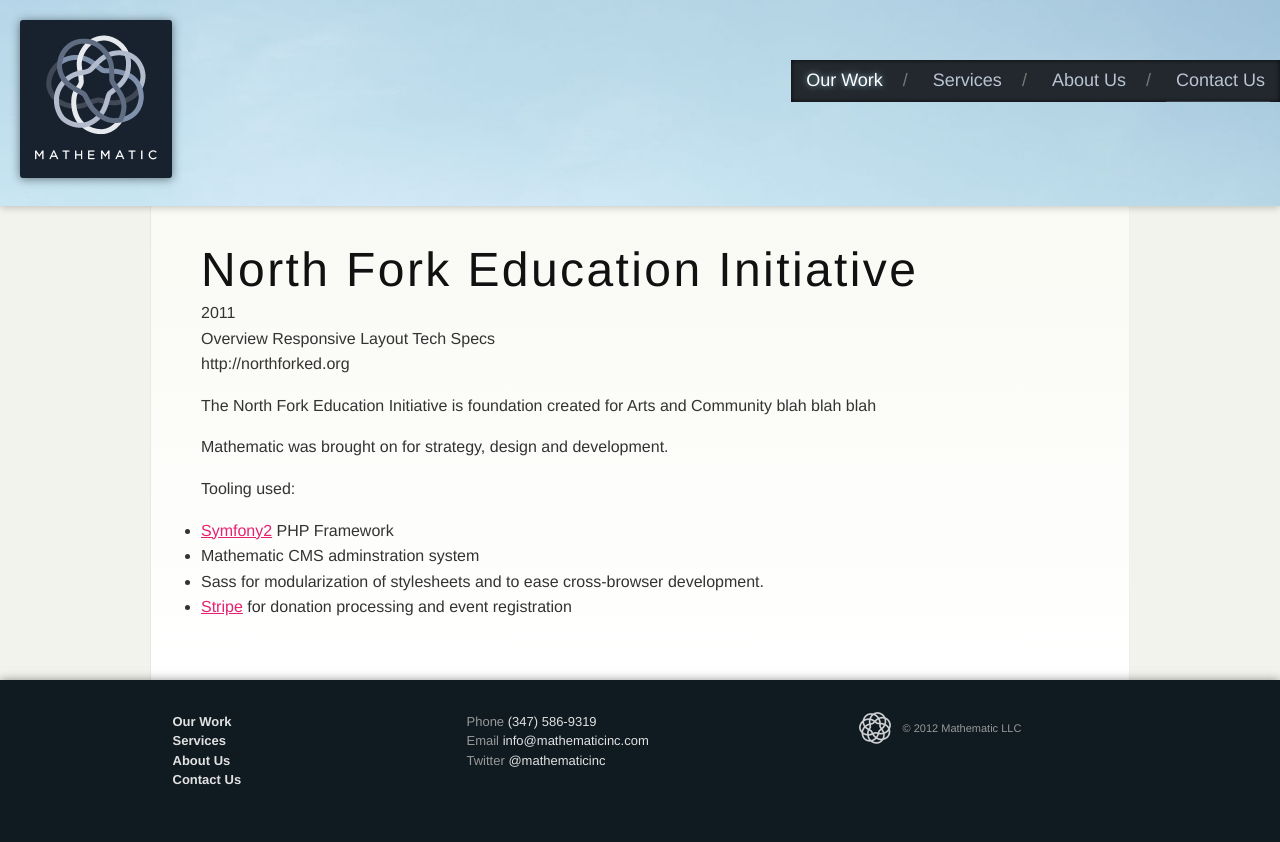
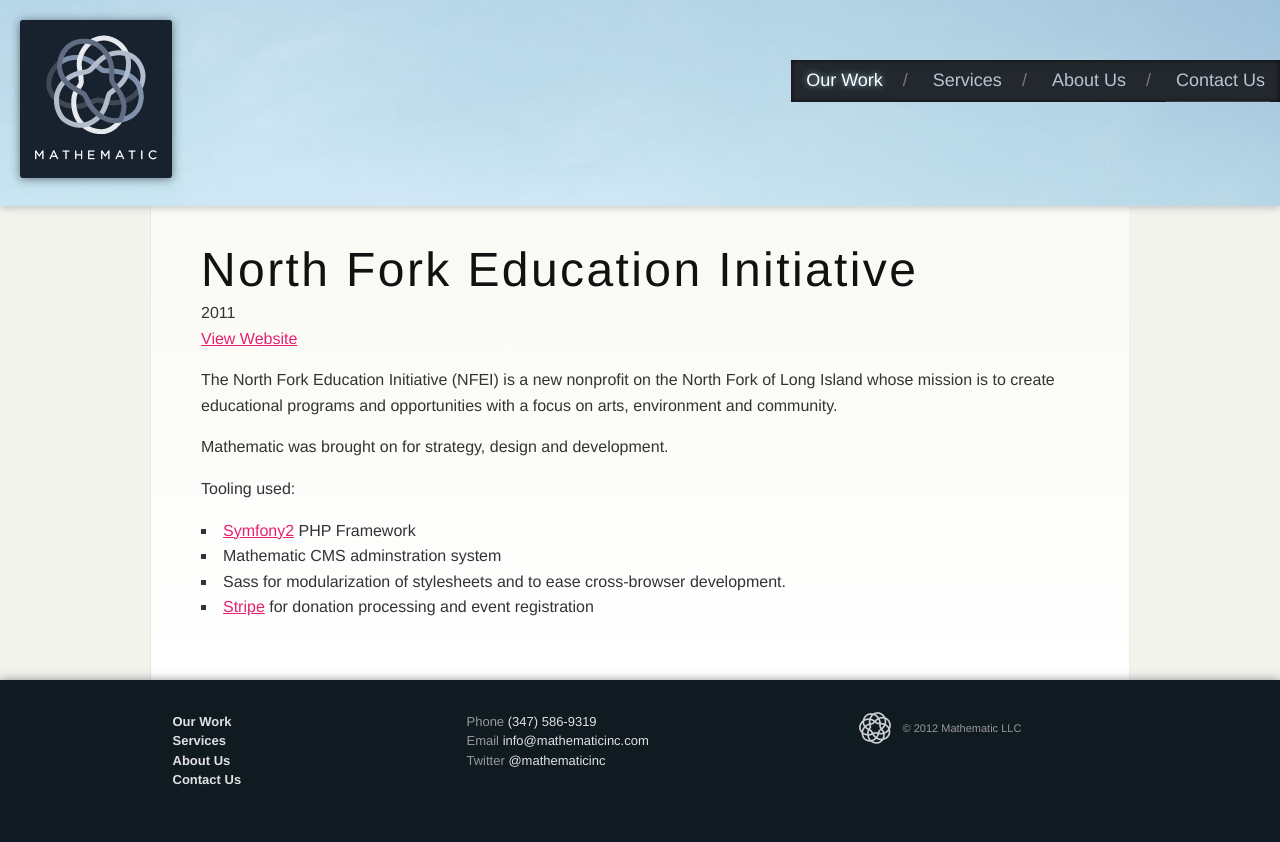
Before and after one commit to rquigley/mathematic_site, a Flask app: page /work/nfei-website/ in a window 1280 px wide. Run offline with Flask 2, Linux system fonts and the light colour scheme.

Commit message:
work fixes

```diff
--- a/website/static/gen/css/site.css
+++ b/website/static/gen/css/site.css
@@ -736,6 +736,9 @@
   margin: 20px 0;
   border: 1px #ddd solid; }
 
+.work-ind ul {
+  list-style: square inside; }
+
 @media screen and (min-width: 480px) {
   html, body {
     background: #f2f3ed; }
@@ -892,8 +895,6 @@
       display: block; }
       .home-head .ss__slide1 .info img {
         /*width: 80%;*/ }
-    .home-head .ss__slide2 {
-      display: block; }
     .home-head .ss__slide2 .info {
       background: rgba(0, 0, 0, 0.4);
       padding: 10px 20px;
--- a/website/templates/work/base.html
+++ b/website/templates/work/base.html
@@ -12,17 +12,19 @@
 {% block content %}
 
 <div class="wrapper main-content page-body grad_cont">
-    <h1>{% block project_title %}Our Work{% endblock %}</h1>
-    <div class="year">{% block project_year %}1900{% endblock %}</div>
+    <h1>{{ project_title }}</h1>
+    <div class="year">{{ project_year }}</div>
 
 
-    <div class="group">
+    {#<div class="group">
         Overview
         Responsive Layout
         Tech Specs
-    </div>
+    </div>#}
     <div class="work-ind">
-        {% block project_url %}http://northforked.org{% endblock %}
+        {% if project_url %}
+            <a href="{{ project_url }}" target="_blank">View Website</a>
+        {% endif %}
 
         {% block project_content %}
 
--- a/website/templates/work/nfei.html
+++ b/website/templates/work/nfei.html
@@ -1,12 +1,12 @@
 {% extends 'work/base.html' %}
 
-{% block project_page_title %}North Fork Education Initiative{% endblock %}
-{% block project_title %}North Fork Education Initiative{% endblock %}
-{% block project_url %}http://northforked.org{% endblock %}
-{% block project_year %}2011{% endblock %}
+{% set project_page_title = "North Fork Education Initiative" %}
+{% set project_title = "North Fork Education Initiative" %}
+{% set project_url = "http://northforked.org" %}
+{% set project_year ="2011" %}
 
 {% block project_content %}
-<p>The North Fork Education Initiative is foundation created for Arts and Community blah blah blah</p>
+<p>The North Fork Education Initiative (NFEI) is a new nonprofit on the North Fork of Long Island whose mission is to create educational programs and opportunities with a focus on arts, environment and community.</p>
 
 <p>Mathematic was brought on for strategy, design and development.</p>
 
```
Also changed, not shown: website/static/css-src/base.scss (+10 -1 lines), website/templates/work/galleray.html (+4 -5 lines), website/templates/work/grubot.html (+4 -4 lines), website/templates/work/makers.html (+4 -4 lines), website/templates/work/medium.html (+4 -4 lines). Lines whose indentation alone changed are shown as unchanged.
